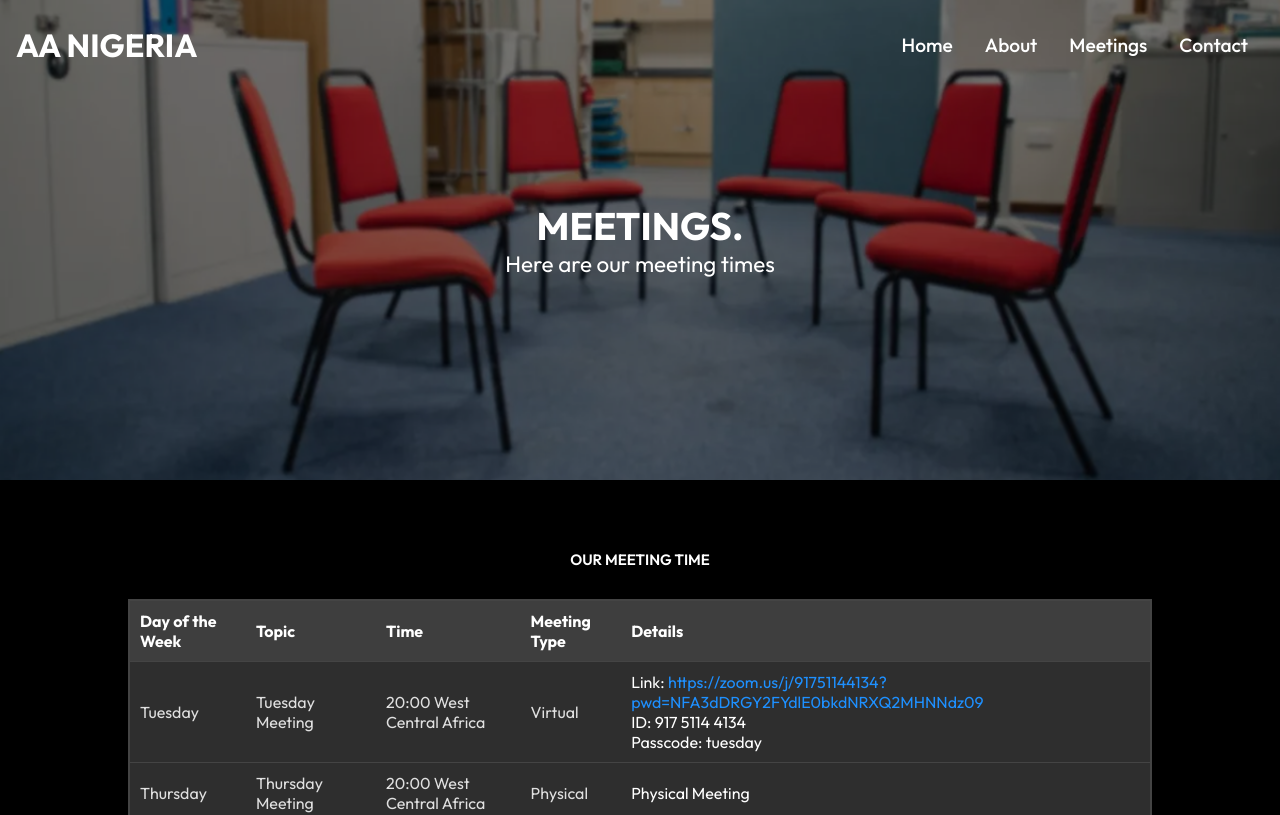
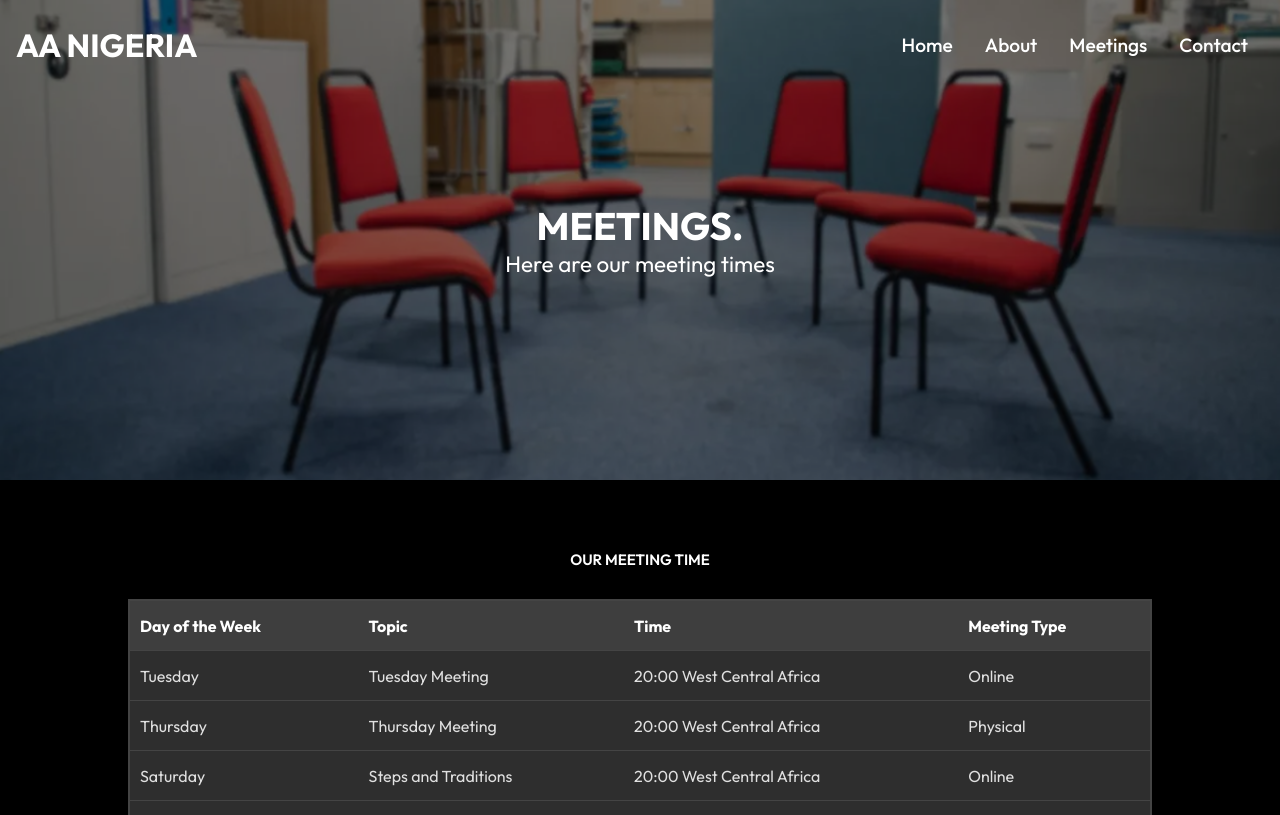
Before and after one commit to imchukwu/aanigeria, a React (Create React App) app: page /meetings in a window 1280 px wide. Shown: the top 815 px of the page. Built offline with nearby package versions, Linux system fonts and the light colour scheme.

Commit message:
meeting tab update

```diff
--- a/src/components/Table.js
+++ b/src/components/Table.js
@@ -7,11 +7,7 @@ const ScheduleTable = () => {
       day: "Tuesday",
       topic: "Tuesday Meeting",
       time: "20:00 West Central Africa",
-      meetingType: "Virtual",
-      meetingLink:
-        "https://zoom.us/j/91751144134?pwd=NFA3dDRGY2FYdlE0bkdNRXQ2MHNNdz09",
-      meetingID: "917 5114 4134",
-      passcode: "tuesday",
+      meetingType: "Online",
     },
     {
       day: "Thursday",
@@ -23,21 +19,13 @@ const ScheduleTable = () => {
       day: "Saturday",
       topic: "Steps and Traditions",
       time: "20:00 West Central Africa",
-      meetingType: "Virtual",
-      meetingLink:
-        "https://zoom.us/j/97199164571?pwd=WGxTQWxOQm9CTWdPbnhmaG9Xb1VtZz09",
-      meetingID: "971 9916 4571",
-      passcode: "steps",
+      meetingType: "Online",
     },
     {
       day: "Sunday",
       topic: "Sunday Meeting",
       time: "11:00 West Central Africa",
-      meetingType: "Virtual",
-      meetingLink:
-        "https://zoom.us/j/95146115523?pwd=VVo4V1BpZHI1elpIZm45WFZIY09adz09",
-      meetingID: "951 4611 5523",
-      passcode: "sunday",
+      meetingType: "Online",
     },
   ];
 
@@ -50,7 +38,6 @@ const ScheduleTable = () => {
             <th>Topic</th>
             <th>Time</th>
             <th>Meeting Type</th>
-            <th>Details</th>
           </tr>
         </thead>
         <tbody>
@@ -60,22 +47,6 @@ const ScheduleTable = () => {
               <td>{schedule.topic}</td>
               <td>{schedule.time}</td>
               <td>{schedule.meetingType}</td>
-              <td>
-                {schedule.meetingType === "Virtual" ? (
-                  <div>
-                    <p>
-                      Link:{" "}
-                      <a href={schedule.meetingLink} className="link">
-                        {schedule.meetingLink}
-                      </a>
-                    </p>
-                    <p>ID: {schedule.meetingID}</p>
-                    <p>Passcode: {schedule.passcode}</p>
-                  </div>
-                ) : (
-                  <p>Physical Meeting</p>
-                )}
-              </td>
             </tr>
           ))}
         </tbody>
```
